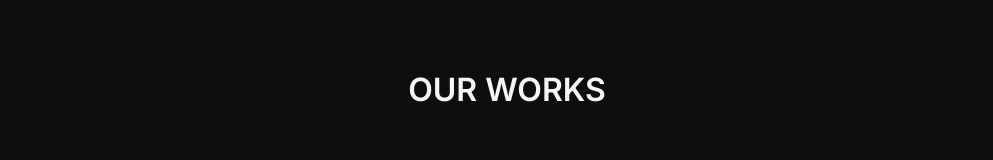
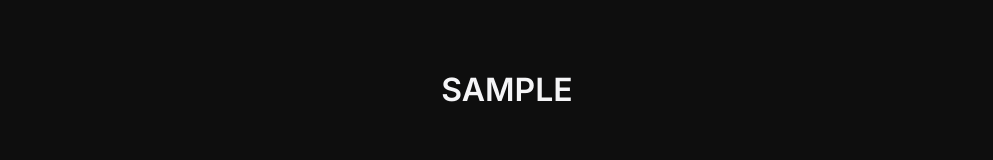
Before and after one commit to Nfuzexy/Portofolio-, a plain HTML site: page index.html in a window 1280 px wide. Shown: the part 1243-1403 px from the top of the page, without its empty margins (133-1126 px from the left). Drawn offline with nearby package versions, Linux system fonts and the light colour scheme.

Commit message:
Update index.html

```diff
--- a/index.html
+++ b/index.html
@@ -248,7 +248,7 @@
   </section>
 
   <section id="works" class="gallery">
-    <h3>OUR WORKS</h3>
+    <h3>SAMPLE</h3>
     <div class="gallery-grid">
       <div style="text-align: center; margin-top: 40px;">
         <a href="https://drive.google.com/drive/folders/1cT6FA1v4pb02BV-l-p83tZdkXfzNebaS"
```
